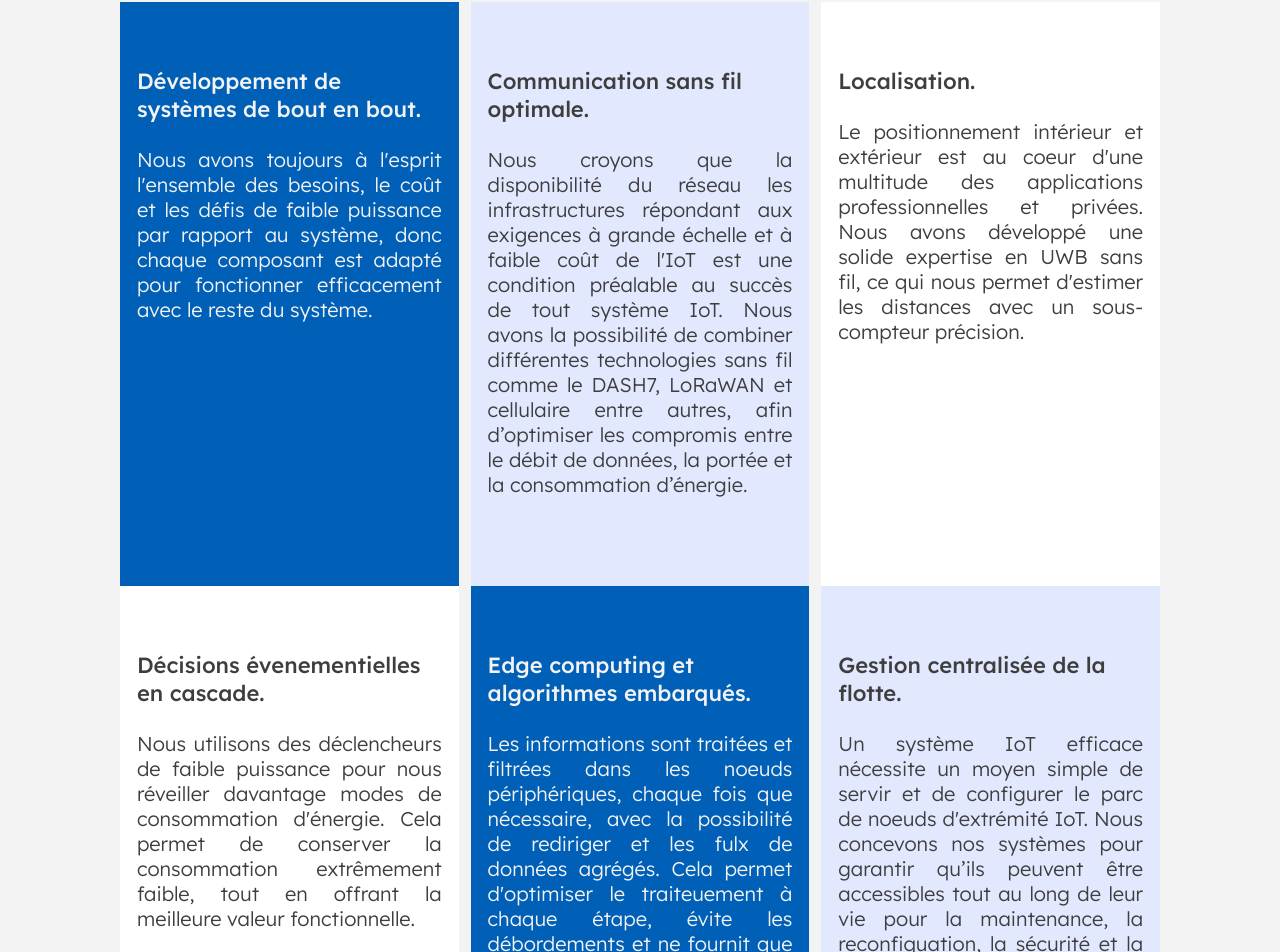
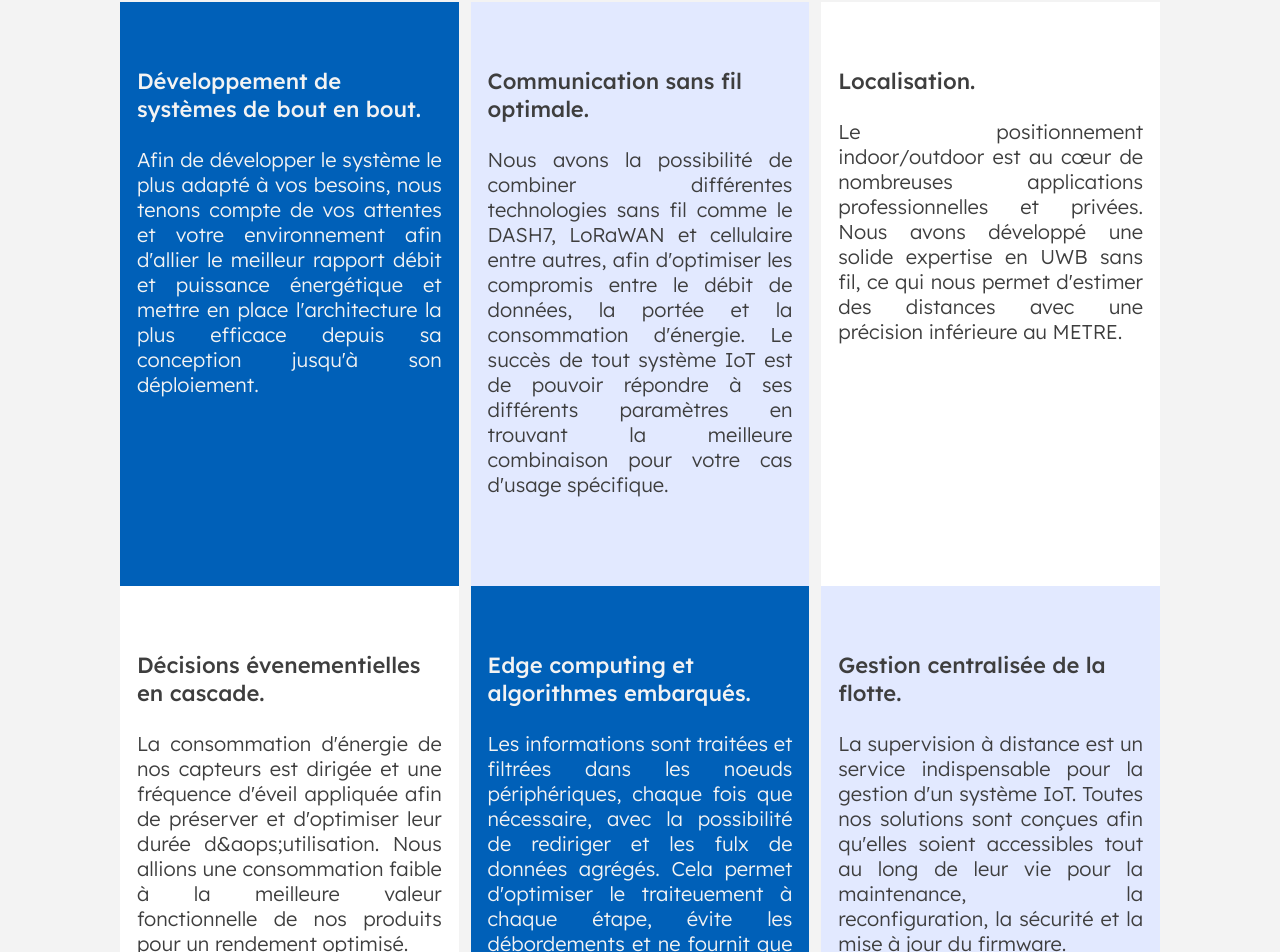
Before and after one commit to Laurading/wizzilab-website, a Next.js app: page /savoir-faire in a window 1280 px wide. Shown: the part 2579-3531 px from the top of the page. Built offline with nearby package versions, Linux system fonts and the light colour scheme.

Commit message:
savoir faire text updated

```diff
--- a/pages/savoir-faire.jsx
+++ b/pages/savoir-faire.jsx
@@ -121,28 +121,40 @@ export default function SavoirFaire() {
                         <div className='content-padding'>
                             <h5 className='cultured'>Développement de systèmes de bout en bout.</h5>
                             <p className='cultured'>
-                                Nous avons toujours à l&apos;esprit l&apos;ensemble des besoins, le coût et les défis de faible puissance par rapport au système, donc chaque composant est adapté pour fonctionner efficacement avec le reste du système.
+                                Afin de développer le système le plus adapté à vos besoins, nous tenons
+                                compte de vos attentes et votre environnement afin d&apos;allier le meilleur
+                                rapport débit et puissance énergétique et mettre en place l&apos;architecture
+                                la plus efficace depuis sa conception jusqu&apos;à son déploiement.
                             </p>
                         </div>
                     </div>
                     <div className='column-3 no-gap six align-left lavender-bg'>
                         <div className='content-padding'>
                             <h5>Communication sans fil optimale.</h5>
-                            <p>Nous croyons que la disponibilité du réseau les infrastructures répondant aux exigences à grande échelle et à faible coût de l&apos;IoT est une condition préalable au succès de tout système IoT. Nous avons la possibilité de combiner différentes technologies sans fil comme le DASH7, LoRaWAN et cellulaire entre autres, afin d’optimiser les compromis entre le débit de données, la portée et la consommation d’énergie.</p>
+                            <p>Nous avons la possibilité de combiner différentes technologies sans fil
+                                comme le DASH7, LoRaWAN et cellulaire entre autres, afin d&apos;optimiser
+                                les compromis entre le débit de données, la portée et la consommation
+                                d&apos;énergie. Le succès de tout système IoT est de pouvoir répondre à ses
+                                différents paramètres en trouvant la meilleure combinaison pour votre
+                                cas d&apos;usage spécifique.</p>
                         </div>
                     </div>
                     <div className='column-3 no-gap six align-left white-bg'>
                         <div className='content-padding'>
                             <h5>Localisation.</h5>
-                            <p>Le positionnement intérieur et extérieur est au coeur d&apos;une multitude des applications professionnelles et privées.
-                                Nous avons développé une solide expertise en UWB sans fil, ce qui nous permet d&apos;estimer les distances avec un sous-compteur précision.</p>
+                            <p>Le positionnement indoor/outdoor est au cœur de nombreuses
+                                applications professionnelles et privées. Nous avons développé une
+                                solide expertise en UWB sans fil, ce qui nous permet d&apos;estimer des
+                                distances avec une précision inférieure au METRE.</p>
                         </div>
                     </div>
                     <div className='column-3 no-gap six align-left white-bg'>
                         <div className='content-padding'>
                             <h5>Décisions évenementielles en cascade.</h5>
-                            <p>Nous utilisons des déclencheurs de faible puissance pour nous réveiller davantage modes de consommation d&apos;énergie.
-                                Cela permet de conserver la consommation extrêmement faible, tout en offrant la meilleure valeur fonctionnelle.</p>
+                            <p>La consommation d&apos;énergie de nos capteurs est dirigée et une
+                                fréquence d&apos;éveil appliquée afin de préserver et d&apos;optimiser leur durée
+                                d&aops;utilisation. Nous allions une consommation faible à la meilleure valeur
+                                fonctionnelle de nos produits pour un rendement optimisé.</p>
                         </div>
                     </div>
                     <div className='column-3 no-gap six align-left denim-bg'>
@@ -154,7 +166,10 @@ export default function SavoirFaire() {
                     <div className='column-3 no-gap six align-left lavender-bg'>
                         <div className='content-padding'>
                             <h5>Gestion centralisée de la flotte.</h5>
-                            <p>Un système IoT efficace nécessite un moyen simple de servir et de configurer le parc de noeuds d&apos;extrémité IoT. Nous concevons nos systèmes pour garantir qu’ils peuvent être accessibles tout au long de leur vie pour la maintenance, la reconfiguation, la sécurité et la mise à jour du firmware.</p>
+                            <p>La supervision à distance est un service indispensable pour la gestion
+                                d&apos;un système IoT. Toutes nos solutions sont conçues afin qu&apos;elles soient
+                                accessibles tout au long de leur vie pour la maintenance, la
+                                reconfiguration, la sécurité et la mise à jour du firmware. </p>
                         </div>
                     </div>
                     <div>
```
